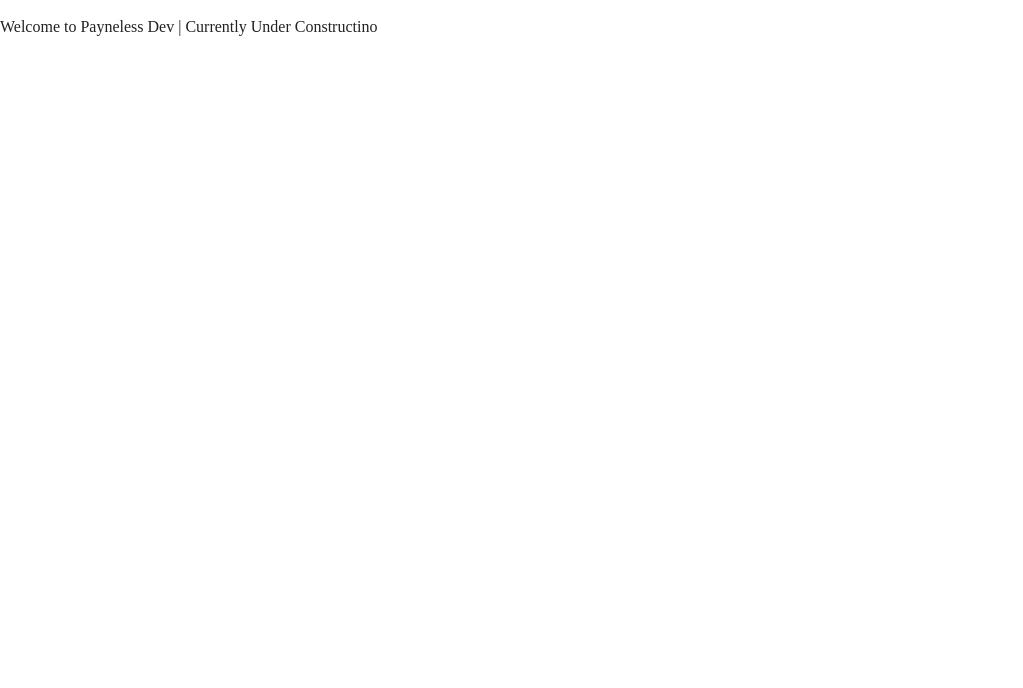
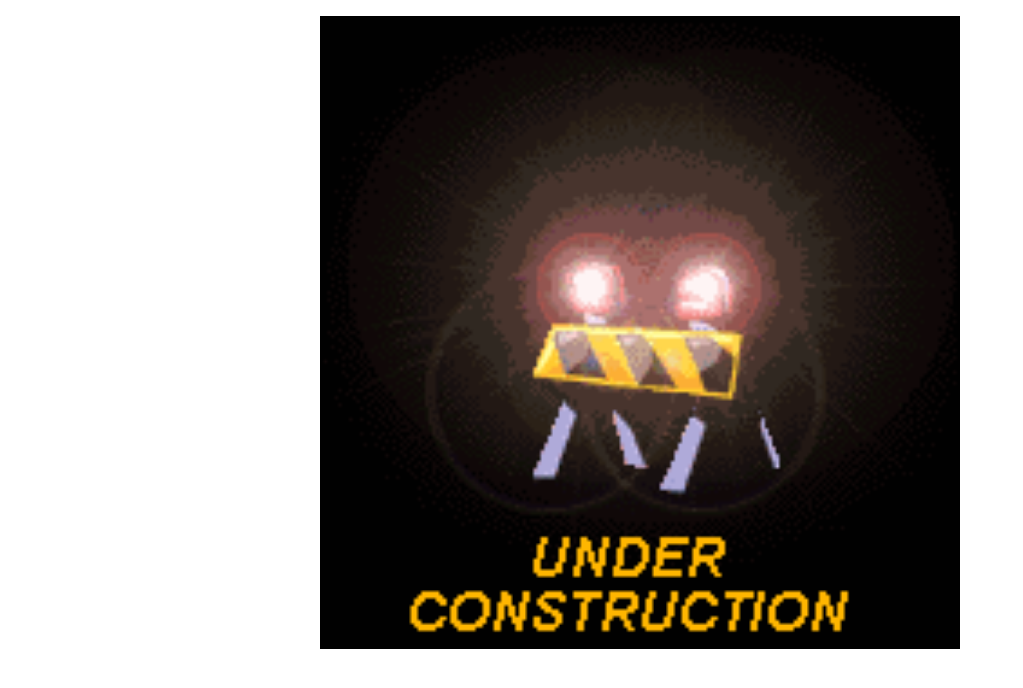
Before and after one commit to PayneLessDev/profile_page, a plain HTML site: page index.html in a window 1280 px wide. Shown: the whole page, without its empty margins (0-1023 px from the left). Drawn offline with nearby package versions, Linux system fonts and the light colour scheme.

Commit message:
Welcome to WebDev 1999

```diff
--- a/css/main.css
+++ b/css/main.css
@@ -262,3 +262,10 @@ textarea {
     page-break-after: avoid;
   }
 }
+
+.center {
+  display: block;
+  margin-left: auto;
+  margin-right: auto;
+  width: 50%;
+}
--- a/index.html
+++ b/index.html
@@ -23,7 +23,7 @@
   <![endif]-->
 
   <!-- Add your site or application content here -->
-  <p>Welcome to Payneless Dev | Currently Under Constructino</p>
+  <p><img src="img/construction.gif" alt="" srcset="" class="center"></p>
   <script src="js/vendor/modernizr-3.8.0.min.js"></script>
   <script src="https://code.jquery.com/jquery-3.4.1.min.js" integrity="sha256-CSXorXvZcTkaix6Yvo6HppcZGetbYMGWSFlBw8HfCJo=" crossorigin="anonymous"></script>
   <script>window.jQuery || document.write('<script src="js/vendor/jquery-3.4.1.min.js"><\/script>')</script>
```
Also changed, not shown: img/construction.gif (added).
